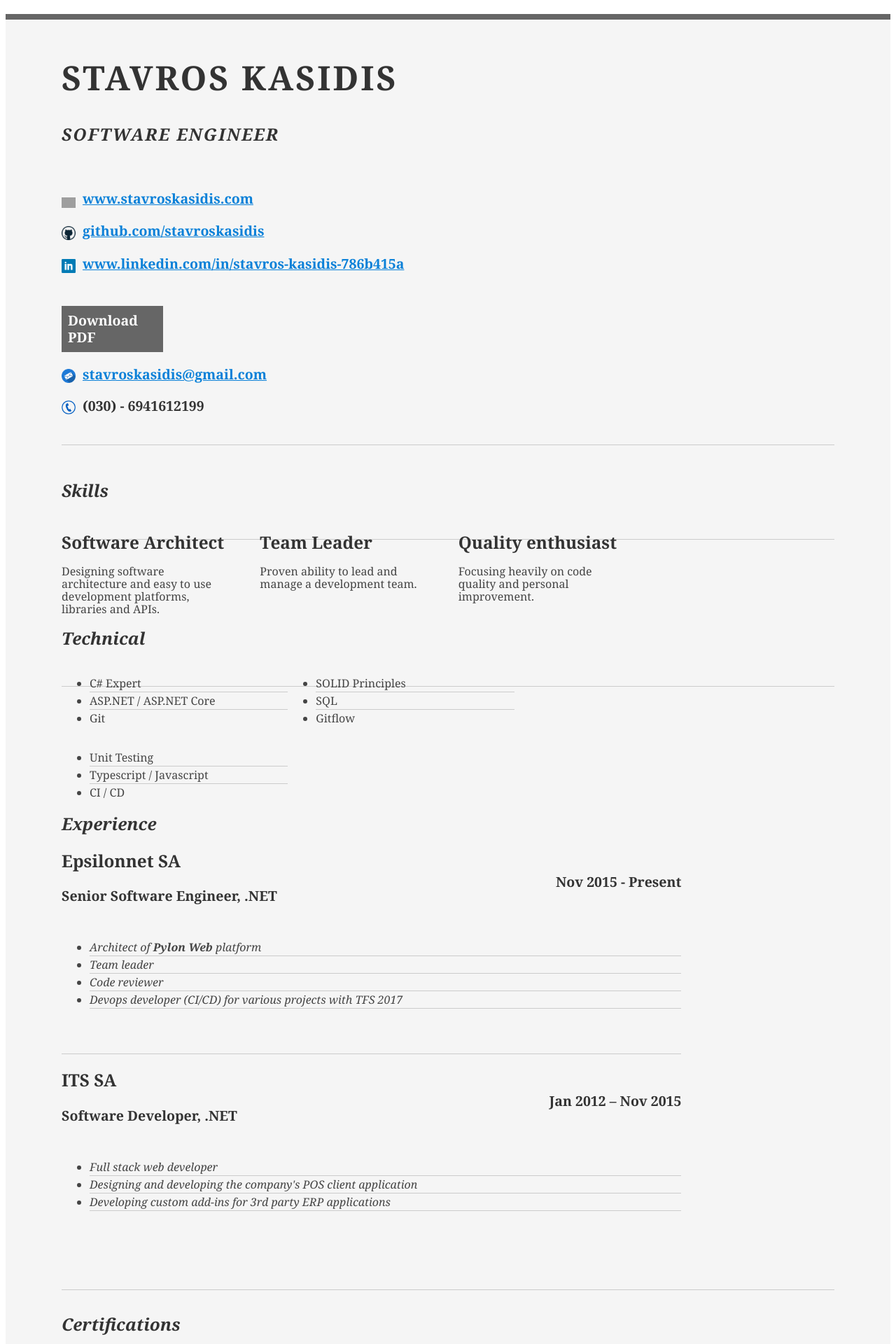
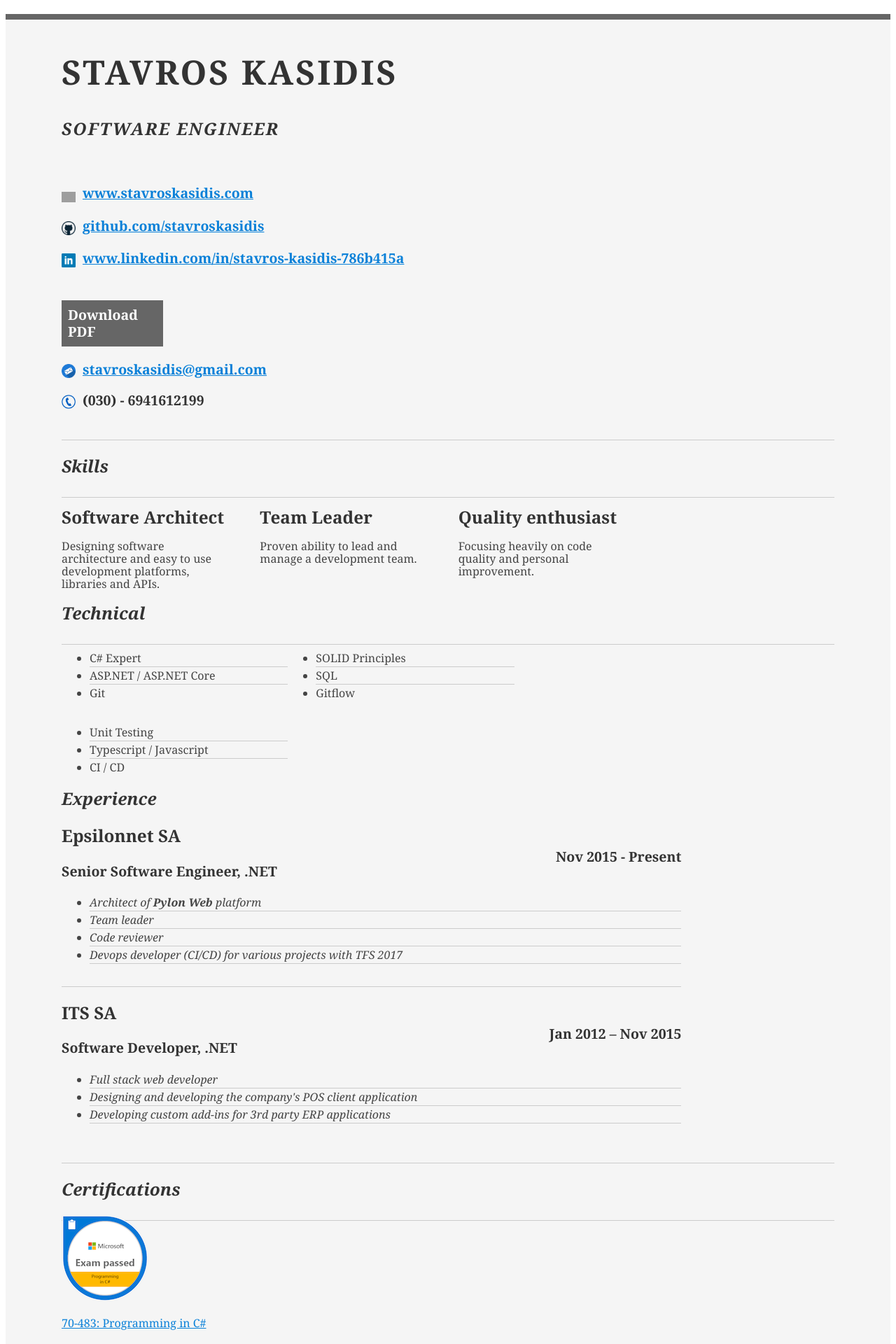
Before and after one commit to stavroskasidis/stavroskasidis.github.io, a Jekyll site: the page resume-static/index.html, which Jekyll copies as it is, in a window 1280 px wide. Shown: the top 1920 px of the page at 70% size. Built offline with Jekyll 4.4.1, drawn with Linux system fonts in a browser that asks for light colours; a style sheet for code colours, icons or effects is not loaded; grey boxes are pictures that could not be loaded.

Commit message:
resume css changes

```diff
--- a/resume-static/resume.css
+++ b/resume-static/resume.css
@@ -18,15 +18,15 @@
 /* //-- yui-grids style overrides -- */
 body { font-family: Georgia; color: #444; }
 #inner { padding: 10px 80px; margin: 20px auto; background: #f5f5f5; border: solid #666; border-width: 8px 0 2px 0; }
-.yui-gf { margin-bottom: 2em; padding-bottom: 2em; border-bottom: 1px solid #ccc; }
+.yui-gf {margin-bottom: 0.75em;padding-bottom: 0.5em;border-bottom: 1px solid #ccc;}
 
 /* //-- header, body, footer -- */
-#hd { margin: 2.5em 0 3em 0; padding-bottom: 1.5em; border-bottom: 1px solid #ccc }
+#hd {margin: 0.5em 0 1em 0;padding-bottom: 1.5em;border-bottom: 1px solid #ccc;}
 #hd h2 { text-transform: uppercase; letter-spacing: 2px; }
-#bd, #ft { margin-bottom: 2em; }
+#bd, #ft {margin-bottom: 1em;}
 
 /* //-- footer -- */
-#ft { padding: 1em 0 5em 0; font-size: 92%; border-top: 1px solid #ccc; text-align: center; }
+#ft {padding: 1em 0 0em 0;font-size: 92%;border-top: 1px solid #ccc;text-align: center;}
 #ft p { margin-bottom: 0; text-align: center;   }
 
 /* //-- core typography and style -- */
@@ -53,7 +53,7 @@ a#pdf:hover { background: #222; }
 
 .job { position: relative; margin-bottom: 1em; padding-bottom: 1em; border-bottom: 1px solid #ccc; }
 .job h4 { position: absolute; top: 0.35em; right: 0 }
-.job p { margin: 0.75em 0 3em 0; }
+.job p {margin: 0.75em 0 1em 0;}
 
 .last { border: none; }
 .skills-list {  }
@@ -73,6 +73,7 @@ a#pdf:hover { background: #222; }
 
 .yui-u .icon {width: 20px;margin: 5px 10px 0 0;vertical-align: bottom;}
 .download-btn{margin-top: 5px;/* align-content:  center; */}
+
 @media print {
 #pdf{
     visibility: hidden
--- a/resume/index.html
+++ b/resume/index.html
@@ -18,5 +18,5 @@ layout: default
     });
 </script>
 
-<div id="resume-container" style="width:950px;height:1522px;overflow:hidden;"></div>
+<div id="resume-container" style="width:950px;height:1188px;overflow:hidden;"></div>
 <!-- <iframe scrolling="no" src="/resume-static" style="width:950px;height:1373px;overflow:hidden;"></iframe> -->
```
Also changed, not shown: 1 other file.
